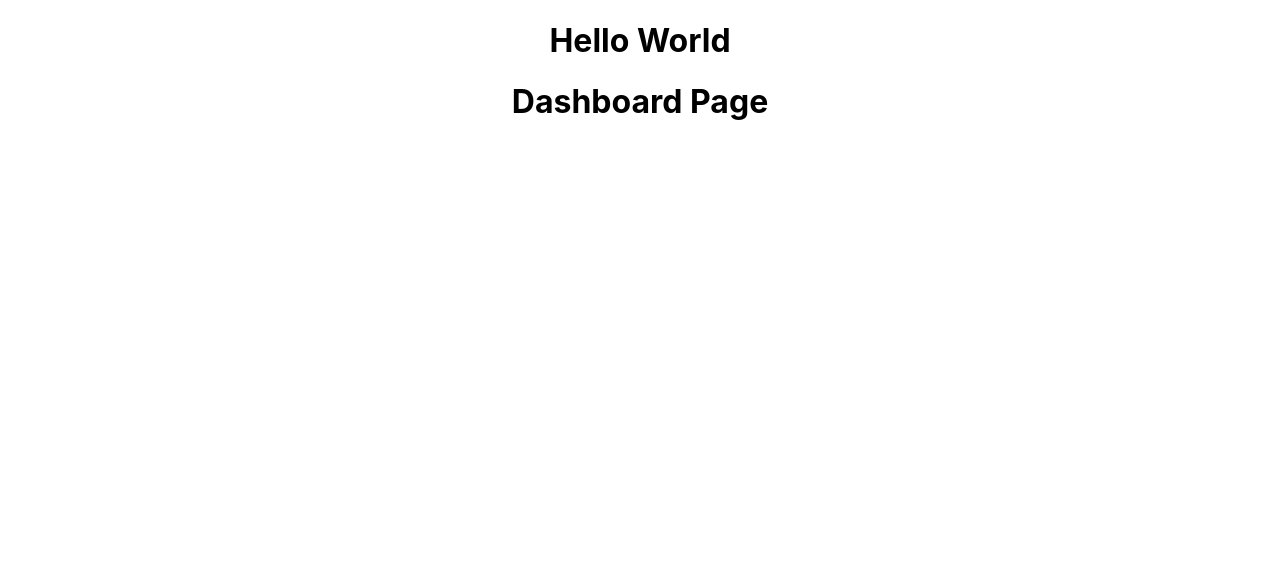
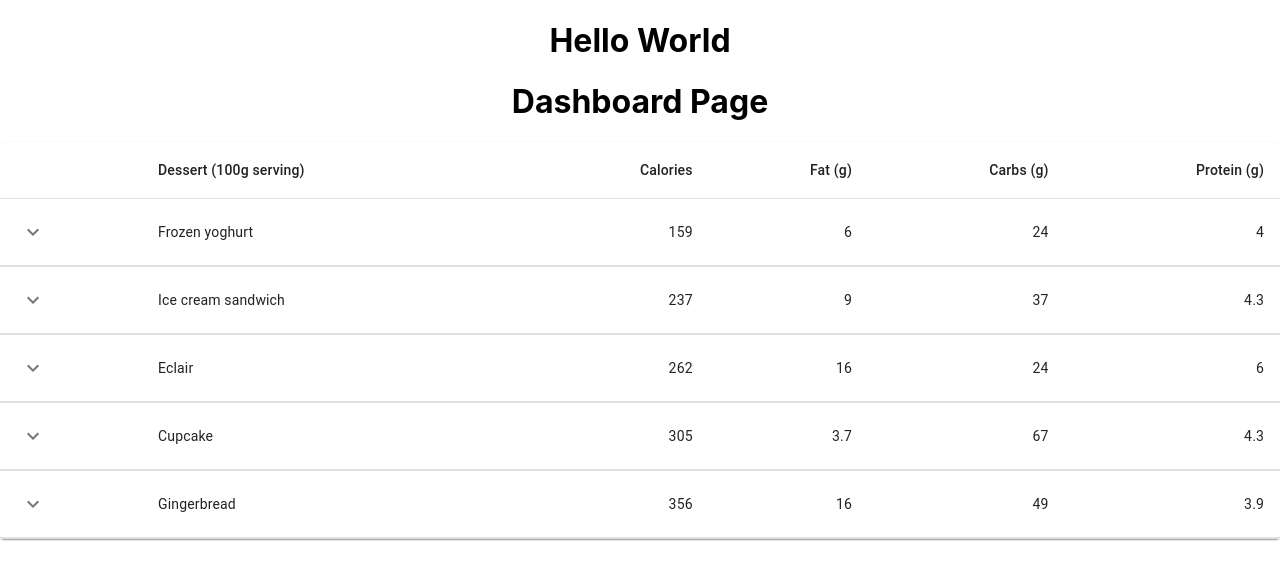
Before and after one commit to moriarty83/frontend-conspuent-eum, a React (Create React App) app: page /dashboard in a window 1280 px wide. Shown: the top 580 px of the page. Built offline with nearby package versions, Linux system fonts and the light colour scheme.

Commit message:
VideoShow case fix

```diff
--- a/package.json
+++ b/package.json
@@ -5,6 +5,7 @@
   "dependencies": {
     "@emotion/react": "^11.7.1",
     "@emotion/styled": "^11.6.0",
+    "@mui/icons-material": "^5.4.2",
     "@mui/material": "^5.4.2",
     "@testing-library/jest-dom": "^5.16.2",
     "@testing-library/react": "^12.1.2",
--- /dev/null
+++ b/src/components/TableView.js
@@ -0,0 +1,153 @@
+import * as React from 'react';
+import PropTypes from 'prop-types';
+import Box from '@mui/material/Box';
+import Collapse from '@mui/material/Collapse';
+import IconButton from '@mui/material/IconButton';
+import Table from '@mui/material/Table';
+import TableBody from '@mui/material/TableBody';
+import TableCell from '@mui/material/TableCell';
+import TableContainer from '@mui/material/TableContainer';
+import TableHead from '@mui/material/TableHead';
+import TableRow from '@mui/material/TableRow';
+import Typography from '@mui/material/Typography';
+import Paper from '@mui/material/Paper';
+import { KeyboardArrowDownSharp, KeyboardArrowUpSharp } from '@mui/icons-material/';
+
+function createData(name, calories, fat, carbs, protein, price) {
+  return {
+    name,
+    calories,
+    fat,
+    carbs,
+    protein,
+    price,
+    history: [
+      {
+        date: '2020-01-05',
+        customerId: '11091700',
+        amount: 3,
+      },
+      {
+        date: '2020-01-02',
+        customerId: 'Anonymous',
+        amount: 1,
+      },
+    ],
+  };
+}
+
+function Row(props) {
+  const { row } = props;
+  const [open, setOpen] = React.useState(false);
+
+  return (
+    <React.Fragment>
+      <TableRow sx={{ '& > *': { borderBottom: 'unset' } }}>
+        <TableCell>
+          <IconButton
+            aria-label="expand row"
+            size="small"
+            onClick={() => setOpen(!open)}
+          >
+            {open ? <KeyboardArrowUpSharp /> : <KeyboardArrowDownSharp />}
+          </IconButton>
+        </TableCell>
+        <TableCell component="th" scope="row">
+          {row.name}
+        </TableCell>
+        <TableCell align="right">{row.calories}</TableCell>
+        <TableCell align="right">{row.fat}</TableCell>
+        <TableCell align="right">{row.carbs}</TableCell>
+        <TableCell align="right">{row.protein}</TableCell>
+      </TableRow>
+      <TableRow>
+        <TableCell style={{ paddingBottom: 0, paddingTop: 0 }} colSpan={6}>
+          <Collapse in={open} timeout="auto" unmountOnExit>
+            <Box sx={{ margin: 1 }}>
+              <Typography variant="h6" gutterBottom component="div">
+                History
+              </Typography>
+              <Table size="small" aria-label="purchases">
+                <TableHead>
+                  <TableRow>
+                    <TableCell>Date</TableCell>
+                    <TableCell>Customer</TableCell>
+                    <TableCell align="right">Amount</TableCell>
+                    <TableCell align="right">Total price ($)</TableCell>
+                  </TableRow>
+                </TableHead>
+                <TableBody>
+                  {row.history.map((historyRow) => (
+                    <TableRow key={historyRow.date}>
+                      <TableCell component="th" scope="row">
+                        {historyRow.date}
+                      </TableCell>
+                      <TableCell>{historyRow.customerId}</TableCell>
+                      <TableCell align="right">{historyRow.amount}</TableCell>
+                      <TableCell align="right">
+                        {Math.round(historyRow.amount * row.price * 100) / 100}
+                      </TableCell>
+                    </TableRow>
+                  ))}
+                </TableBody>
+              </Table>
+            </Box>
+          </Collapse>
+        </TableCell>
+      </TableRow>
+    </React.Fragment>
+  );
+}
+
+Row.propTypes = {
+  row: PropTypes.shape({
+    calories: PropTypes.number.isRequired,
+    carbs: PropTypes.number.isRequired,
+    fat: PropTypes.number.isRequired,
+    history: PropTypes.arrayOf(
+      PropTypes.shape({
+        amount: PropTypes.number.isRequired,
+        customerId: PropTypes.string.isRequired,
+        date: PropTypes.string.isRequired,
+      }),
+    ).isRequired,
+    name: PropTypes.string.isRequired,
+    price: PropTypes.number.isRequired,
+    protein: PropTypes.number.isRequired,
+  }).isRequired,
+};
+
+// Rows is the array of video
+const rows = [
+  createData('Frozen yoghurt', 159, 6.0, 24, 4.0, 3.99),
+  createData('Ice cream sandwich', 237, 9.0, 37, 4.3, 4.99),
+  createData('Eclair', 262, 16.0, 24, 6.0, 3.79),
+  createData('Cupcake', 305, 3.7, 67, 4.3, 2.5),
+  createData('Gingerbread', 356, 16.0, 49, 3.9, 1.5),
+];
+
+function TableView() {
+  return (
+    <TableContainer component={Paper}>
+      <Table aria-label="collapsible table">
+        <TableHead>
+          <TableRow>
+            <TableCell />
+            <TableCell>Dessert (100g serving)</TableCell>
+            <TableCell align="right">Calories</TableCell>
+            <TableCell align="right">Fat&nbsp;(g)</TableCell>
+            <TableCell align="right">Carbs&nbsp;(g)</TableCell>
+            <TableCell align="right">Protein&nbsp;(g)</TableCell>
+          </TableRow>
+        </TableHead>
+        <TableBody>
+          {rows.map((row) => (
+            <Row key={row.name} row={row} />
+          ))}
+        </TableBody>
+      </Table>
+    </TableContainer>
+  );
+}
+
+export default TableView;
--- a/src/pages/Dashboard.js
+++ b/src/pages/Dashboard.js
@@ -1,11 +1,14 @@
 import React, { useState,useEffect } from 'react'
 import { useNavigate } from 'react-router-dom';
 import {Routes, Route} from 'react-router-dom'
+
+import TableView from '../components/TableView'
 
 function Dashboard (props){
     return(
         <>
             <h1>Dashboard Page</h1>
+            <TableView />
         </>
     )
 }
--- a/src/pages/Lesson.js
+++ b/src/pages/Lesson.js
@@ -7,7 +7,7 @@
 import NewComment from '../components/NewComment';
 import EditComment from '../components/EditComment';
 import VideoIndex from '../components/VideoIndex';
-import VideoShow from '../components/videoShow';
+import VideoShow from '../components/VideoShow';
 
 function Lesson (props){
     const { id } = useParams()
```
Also changed, not shown: 1 other file (tests, documents, lock files or other folders).
